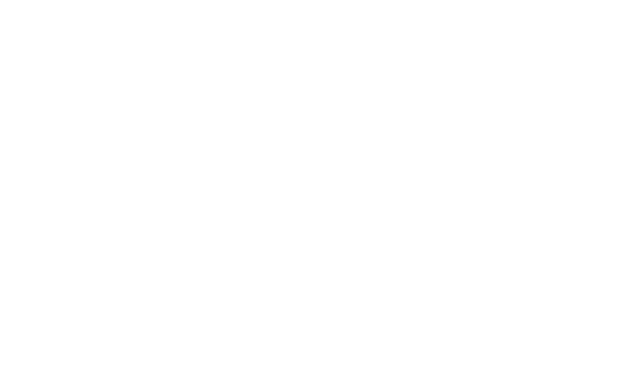
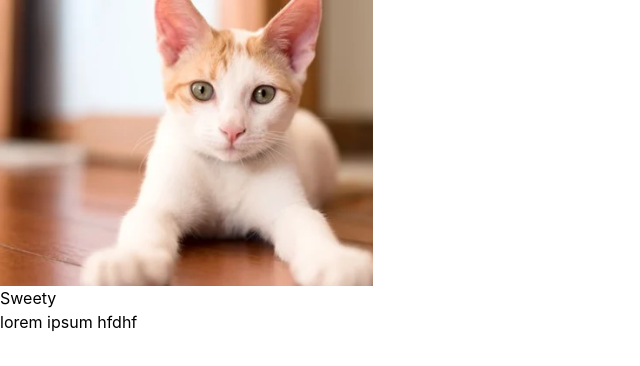
Before and after one commit to Harsh-H-Shah/need-for-code-18, a React (Create React App) app in the folder frontend/: page /adopt in a window 1280 px wide. Before the commit this address had no page. Shown: the top 366 px of the page, without its empty margins (0-640 px from the left). Built offline with nearby package versions, Linux system fonts and the light colour scheme.

Commit message:
:star: Adopt page modal

```diff
--- a/frontend/src/components/AdoptCard.jsx
+++ b/frontend/src/components/AdoptCard.jsx
@@ -1,7 +1,19 @@
-import React from 'react';
+import React from "react";
+import { Link } from "react-router-dom";
+import Cat from "../assets/images/cat.png";
 
-const AdoptCard = () => {
-  return <div>AdoptCard</div>;
+const AdoptCard = ({ id, setId }) => {
+  return (
+    <div
+      onClick={() => {
+        setId(id);
+      }}
+    >
+      <img src={Cat} alt="" />
+      <p>Sweety</p>
+      <p>lorem ipsum hfdhf</p>
+    </div>
+  );
 };
 
 export default AdoptCard;
--- /dev/null
+++ b/frontend/src/components/AdoptModal.jsx
@@ -0,0 +1,31 @@
+import React from "react";
+import Cat from "../assets/images/cat.png";
+
+const AdoptModal = () => {
+  return (
+    <div>
+      <img src={Cat} alt="cat" />
+      <h1>Sweety</h1>
+      <p>gender</p>
+      <h2>Story</h2>
+      <p>
+        Lorem ipsum, dolor sit amet consectetur adipisicing elit. Dignissimos
+        repellat dolores modi deserunt ut velit, id corporis praesentium quis
+        nostrum voluptates ex molestiae! Dolor reprehenderit, animi iste ab
+        velit consequatur?
+      </p>
+      <section>
+        <input type="radio" value="vaccinated" />
+        <label>Vaccinated</label>
+        <input type="radio" value="not vaccinated" />
+        <label>Not Vaccinated</label>
+        <input type="radio" value="neutered" />
+        <label></label>
+      </section>
+
+      <button>Adopt</button>
+    </div>
+  );
+};
+
+export default AdoptModal;
--- a/frontend/src/pages/Adopt.jsx
+++ b/frontend/src/pages/Adopt.jsx
@@ -1,7 +1,17 @@
-import React from 'react';
+import React from "react";
+import { useState } from "react";
+import AdoptCard from "../components/AdoptCard";
+import AdoptModal from "../components/AdoptModal";
 
 const Adopt = () => {
-  return <div>Adopt</div>;
+  const [id, setId] = useState(-1);
+
+  return (
+    <div>
+      <AdoptCard id={0} setId={setId} />
+      {id !== -1 ? <AdoptModal id={id} /> : <></>}
+    </div>
+  );
 };
 
 export default Adopt;
```
Also changed, not shown: frontend/src/App.js (+2 -10 lines), frontend/src/assets/images/cat.png (added), frontend/src/components/Panel.jsx (renamed from frontend/src/components/Panel.js).
